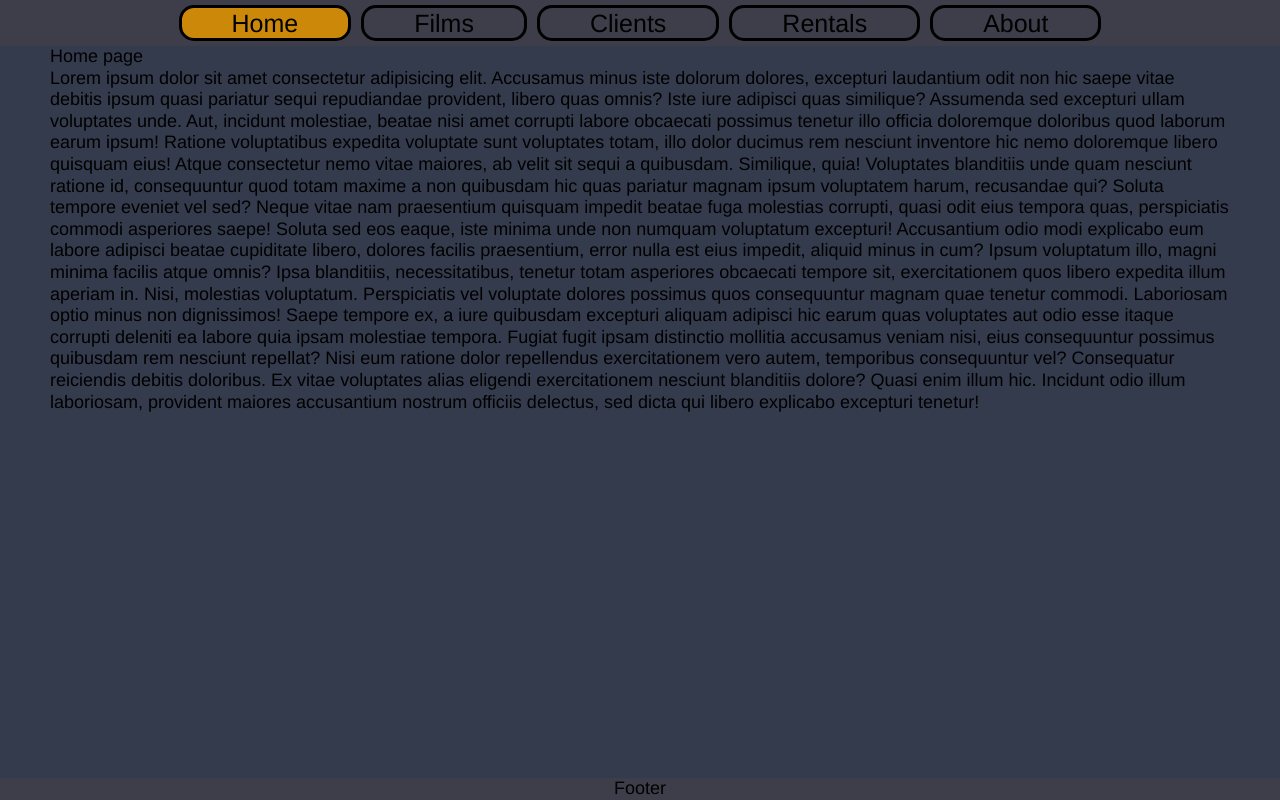
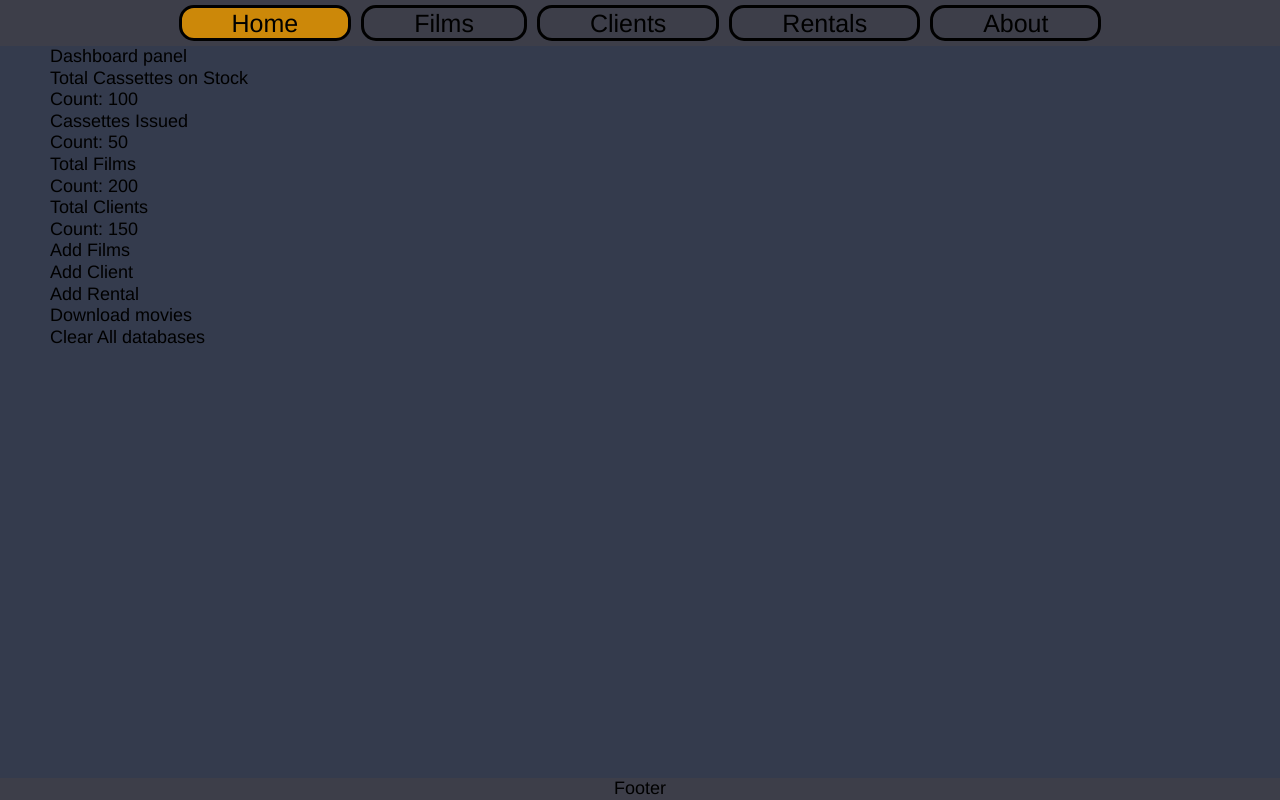
Before and after one commit to EvansTrein/BlockbusterVHS, a Vue app in the folder frontend/: page / in a window 1280 px wide. Built offline with nearby package versions, Linux system fonts and the light colour scheme; a web font is replaced by a local one.

Commit message:
minor update

```diff
--- a/frontend/src/UI/Header.vue
+++ b/frontend/src/UI/Header.vue
@@ -1,10 +1,11 @@
 <template>
-	<a href="/" class="header__logo">
-		<img src="/blockbuster.svg" alt="logo">
-	</a>
-	<nav class="wrap header__menu">
+  <a href="/" class="header__logo">
+    <img src="/blockbuster.svg" alt="logo" />
+  </a>
+  <nav class="wrap header__menu">
     <ul class="header__menu-list">
-      <li class="header__menu-item"
+      <li
+        class="header__menu-item"
         v-for="link in links"
         :key="link.alias"
         :class="{ active: activeLink === link.alias }"
--- /dev/null
+++ b/frontend/src/components/Dashboard.vue
@@ -0,0 +1,38 @@
+<template>
+  <div class="dashboard">
+    <h2 class="dashboard__title">Dashboard panel</h2>
+    <div class="dashboard__parametrs">
+      <div v-for="param in parameters" :key="param.title" class="dashboard__parametrs-item">
+        <h3>{{ param.title }}</h3>
+        <p>Count: {{ param.count }}</p>
+      </div>
+      <div class="dashboard__operations">
+        <div v-for="oper in operations" :key="oper.title" class="dashboard__operations-item">
+          <h3>{{ oper.title }}</h3>
+        </div>
+      </div>
+    </div>
+  </div>
+</template>
+
+<script setup lang="ts">
+import { reactive } from "vue";
+import { type Parameter, type Operation } from "./../types/types";
+
+const parameters = reactive<Parameter[]>([
+  { title: "Total Cassettes on Stock", count: 100 },
+  { title: "Cassettes Issued", count: 50 },
+  { title: "Total Films", count: 200 },
+  { title: "Total Clients", count: 150 },
+]);
+
+const operations = reactive<Operation[]>([
+  { title: "Add Films", description: "", apiPath: "", method: "POST" },
+  { title: "Add Client", description: "", apiPath: "", method: "POST" },
+  { title: "Add Rental", description: "", apiPath: "", method: "POST" },
+  { title: "Download movies", description: "", apiPath: "", method: "POST" },
+  { title: "Clear All databases", description: "", apiPath: "", method: "DELETE" },
+]);
+</script>
+
+<style scoped lang="scss"></style>
--- a/frontend/src/pages/home.vue
+++ b/frontend/src/pages/home.vue
@@ -1,20 +1,12 @@
 <template>
   <div class="wrap">
-		<h1>Home page</h1>
-		<p>Lorem ipsum dolor sit amet consectetur adipisicing elit. Accusamus minus iste dolorum dolores, excepturi laudantium odit non hic saepe vitae debitis ipsum quasi pariatur sequi repudiandae provident, libero quas omnis?
-		Iste iure adipisci quas similique? Assumenda sed excepturi ullam voluptates unde. Aut, incidunt molestiae, beatae nisi amet corrupti labore obcaecati possimus tenetur illo officia doloremque doloribus quod laborum earum ipsum!
-		Ratione voluptatibus expedita voluptate sunt voluptates totam, illo dolor ducimus rem nesciunt inventore hic nemo doloremque libero quisquam eius! Atque consectetur nemo vitae maiores, ab velit sit sequi a quibusdam.
-		Similique, quia! Voluptates blanditiis unde quam nesciunt ratione id, consequuntur quod totam maxime a non quibusdam hic quas pariatur magnam ipsum voluptatem harum, recusandae qui? Soluta tempore eveniet vel sed?
-		Neque vitae nam praesentium quisquam impedit beatae fuga molestias corrupti, quasi odit eius tempora quas, perspiciatis commodi asperiores saepe! Soluta sed eos eaque, iste minima unde non numquam voluptatum excepturi!
-		Accusantium odio modi explicabo eum labore adipisci beatae cupiditate libero, dolores facilis praesentium, error nulla est eius impedit, aliquid minus in cum? Ipsum voluptatum illo, magni minima facilis atque omnis?
-		Ipsa blanditiis, necessitatibus, tenetur totam asperiores obcaecati tempore sit, exercitationem quos libero expedita illum aperiam in. Nisi, molestias voluptatum. Perspiciatis vel voluptate dolores possimus quos consequuntur magnam quae tenetur commodi.
-		Laboriosam optio minus non dignissimos! Saepe tempore ex, a iure quibusdam excepturi aliquam adipisci hic earum quas voluptates aut odio esse itaque corrupti deleniti ea labore quia ipsam molestiae tempora.
-		Fugiat fugit ipsam distinctio mollitia accusamus veniam nisi, eius consequuntur possimus quibusdam rem nesciunt repellat? Nisi eum ratione dolor repellendus exercitationem vero autem, temporibus consequuntur vel? Consequatur reiciendis debitis doloribus.
-		Ex vitae voluptates alias eligendi exercitationem nesciunt blanditiis dolore? Quasi enim illum hic. Incidunt odio illum laboriosam, provident maiores accusantium nostrum officiis delectus, sed dicta qui libero explicabo excepturi tenetur!</p>
+		<Dashboard />
 	</div>
 </template>
 
-<script setup lang="ts"></script>
+<script setup lang="ts">
+import Dashboard from "@/components/Dashboard.vue"
+</script>
 
 <style scoped>
 </style>
--- a/frontend/src/scss/common/header.scss
+++ b/frontend/src/scss/common/header.scss
@@ -9,8 +9,8 @@
   flex-direction: row;
 }
 
-.header__logo {
-  width: 120px;
+.header__logo {  // Styles for window width greater than 1280 pixels
+  width: 90px;
   height: 60px;
   padding: 5px;
   flex-shrink: 0;
@@ -22,8 +22,8 @@
     object-fit: contain;
   }
 }
-@media (max-width: 1280px) {
-  .header__logo {
+@media (max-width: 1280px) {  // Styles for a window width of 1280 pixels or less
+  .header__logo {							// I mean, up to 1280, the pixel will be hidden
     display: none;
   }
 }
--- /dev/null
+++ b/frontend/src/types/types.ts
@@ -0,0 +1,13 @@
+export type HttpMethod = "GET" | "POST" | "PUT" | "DELETE";
+
+export interface Parameter {
+  title: string;
+  count: number;
+}
+
+export interface Operation {
+  title: string;
+  description: string;
+  apiPath: string;
+  method: HttpMethod;
+}
```
Also changed, not shown: frontend/src/components/Form.vue (deleted, +0 -9 lines), frontend/src/scss/_mixins.scss (line endings or trailing spaces), frontend/src/scss/main.scss (indentation only), frontend/src/scss/vars.scss (line endings or trailing spaces).
